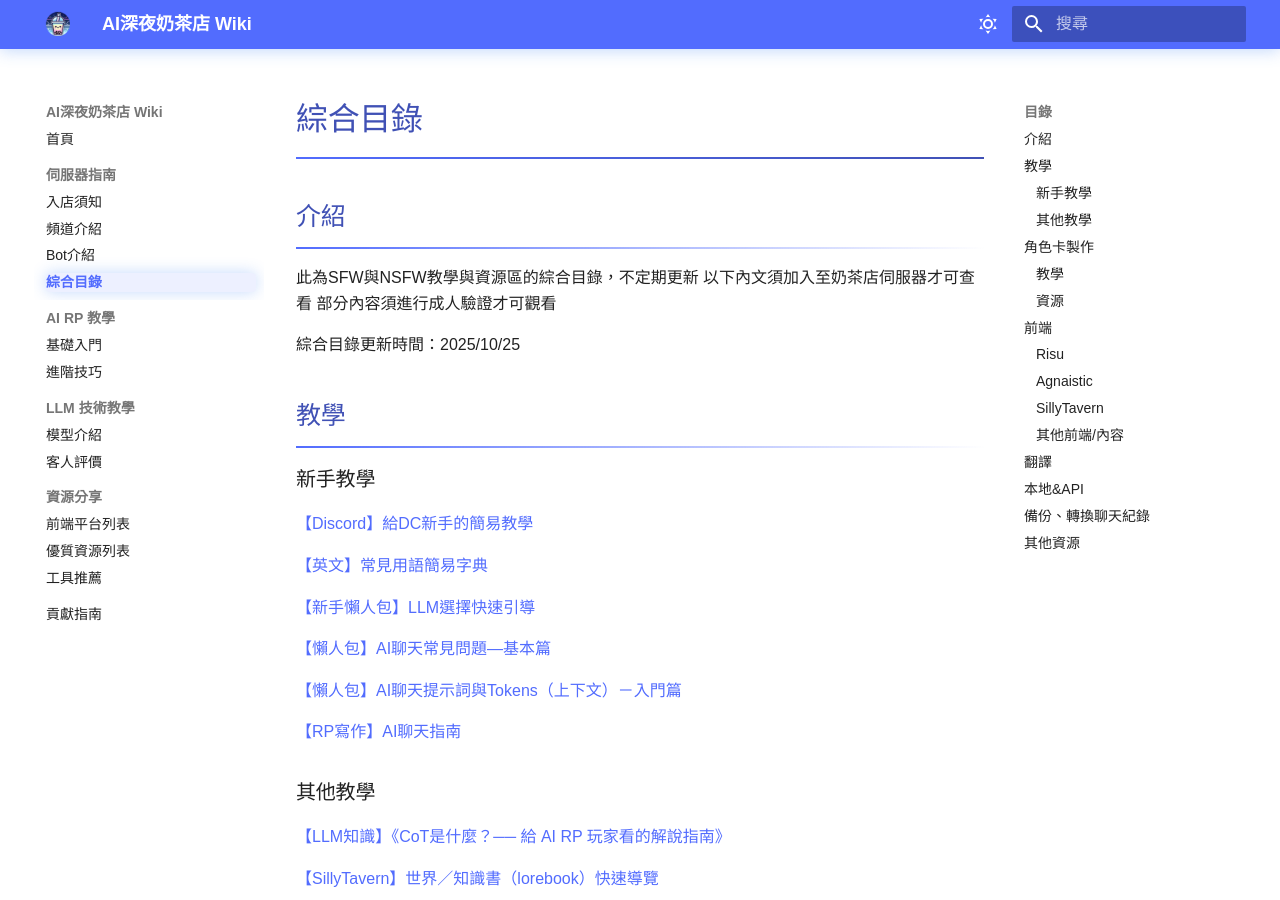
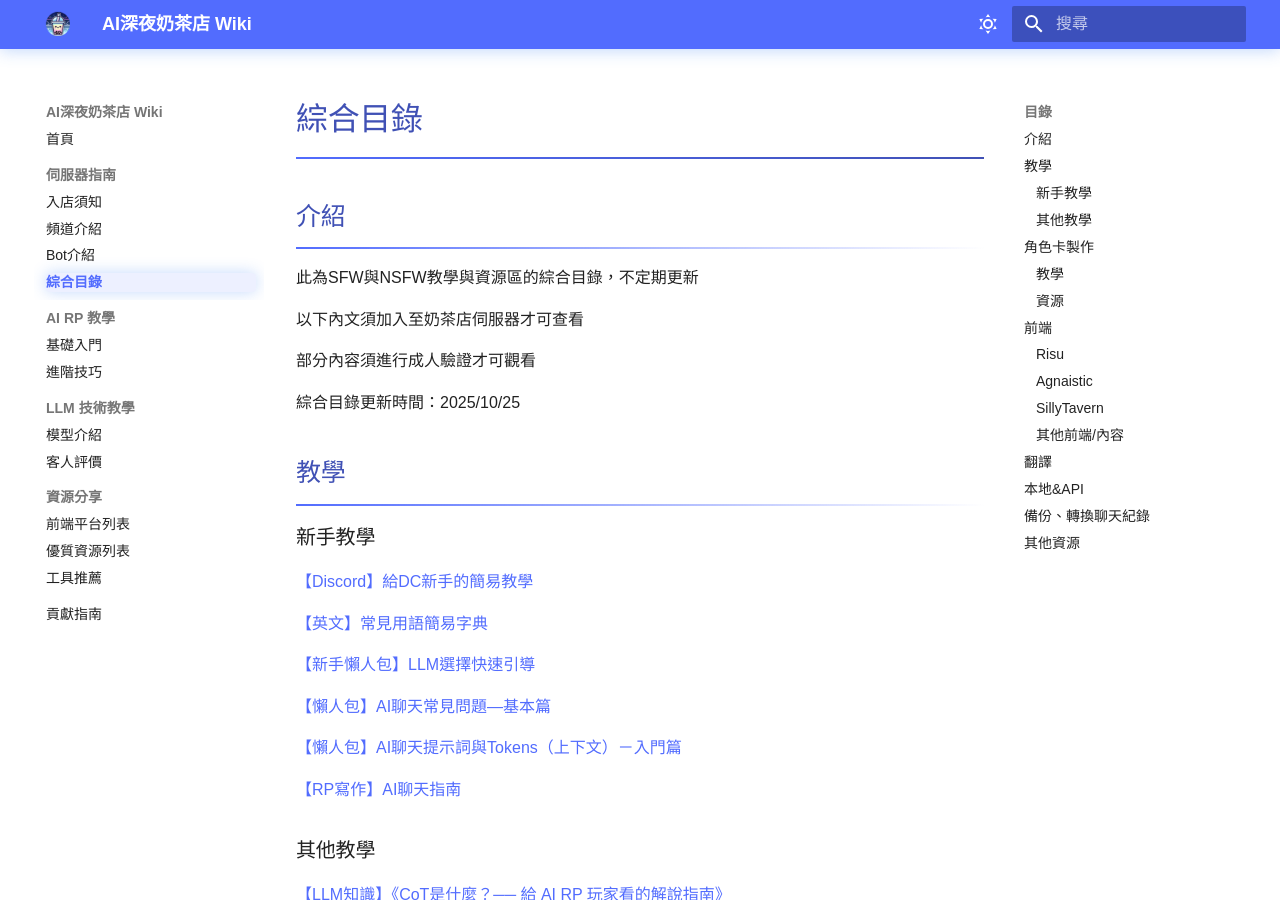
Before and after one commit to Chocochocococo/ai-milktea-wiki, an MkDocs documentation site: the page built from docs/server/list.md, in a window 1280 px wide and 900 px high. Built offline with MkDocs 1.6.1 and Material for MkDocs 9.7.7, drawn with Linux system fonts in a browser that asks for light colours; part of the change alters nothing that is shown.

```diff
--- a/docs/server/list.md
+++ b/docs/server/list.md
@@ -1,5 +1,5 @@
 ---
-title: "【AI深夜奶茶店伺服器指南-綜合目錄】"
+title: "【AI深夜奶茶店伺服器指南-教學與資源區綜合目錄】"
 date: "2025-09-07"
 description: "教學與資源綜合目錄。"
 author: "【串燒】"
@@ -13,7 +13,9 @@ tags:
 
 ## 介紹
 此為SFW與NSFW教學與資源區的綜合目錄，不定期更新
+
 以下內文須加入至奶茶店伺服器才可查看
+
 部分內容須進行成人驗證才可觀看
 
 綜合目錄更新時間：2025/10/25
```
